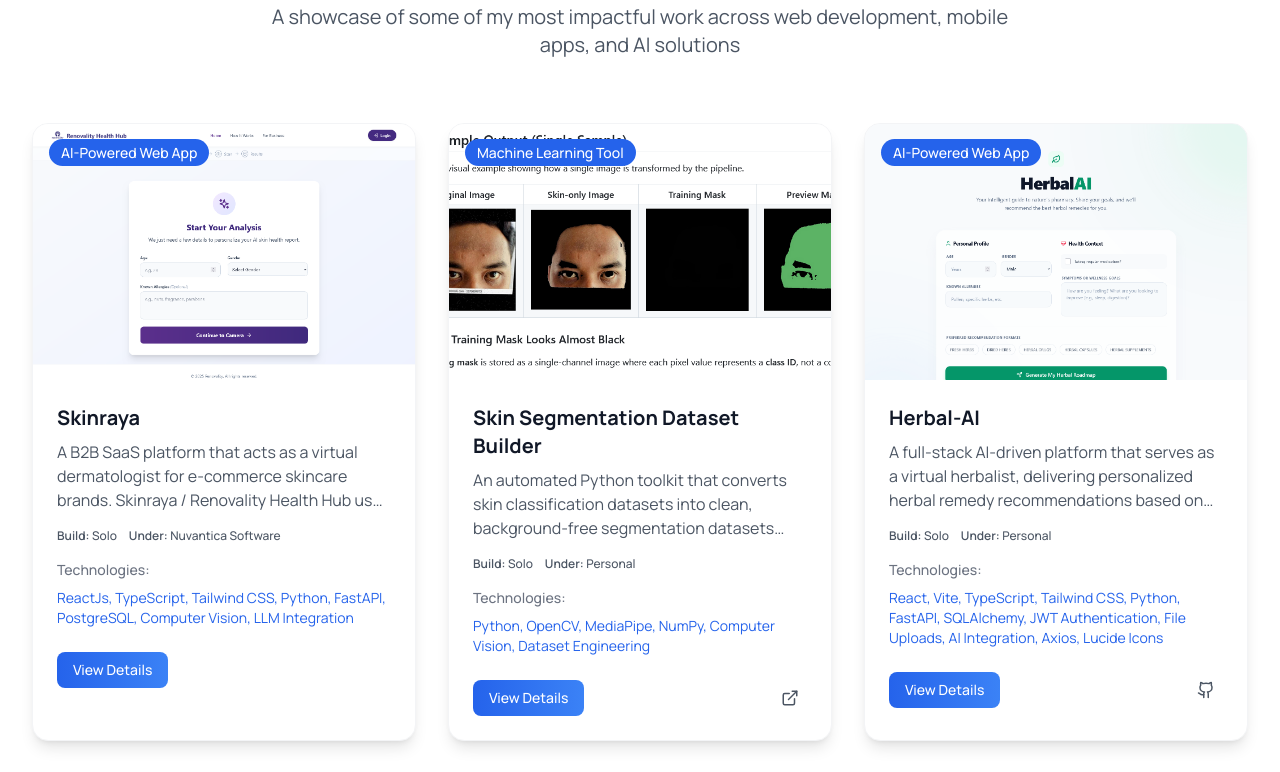
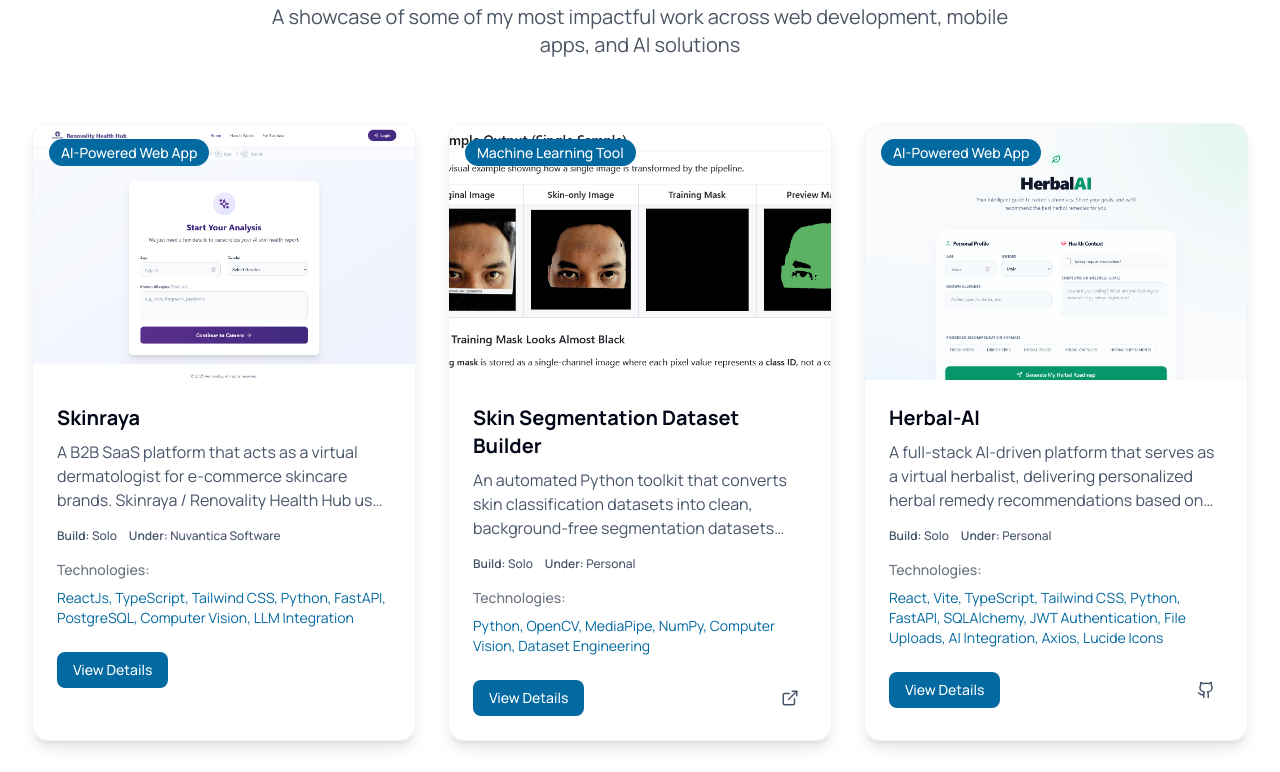
Before and after one commit to micpana/Michael-Panashe-Mudimbu-Portfolio-V2, a React (Vite) app: page / in a window 1280 px wide. Shown: the part 2000-2772 px from the top of the page. Built offline with nearby package versions, Linux system fonts and the light colour scheme.

Commit message:
Align page styling with light-first portfolio design

```diff
--- a/src/components/ProjectCard.tsx
+++ b/src/components/ProjectCard.tsx
@@ -87,7 +87,7 @@
 
         {/* Category Badge */}
         <div className="absolute top-4 left-4">
-          <span className="px-3 py-1 bg-blue-600 text-white text-sm font-medium rounded-full">
+          <span className="px-3 py-1 bg-sky-700 text-white dark:bg-sky-500 dark:text-slate-950 text-sm font-medium rounded-full">
             {project.category}
           </span>
         </div>
@@ -95,20 +95,20 @@
 
       {/* Project Content */}
       <div className="p-6">
-        <h3 className="text-xl font-bold text-gray-900 dark:text-white mb-2 group-hover:text-blue-600 dark:group-hover:text-blue-400 transition-colors duration-200">
+        <h3 className="text-xl font-bold text-slate-950 dark:text-white mb-2 group-hover:text-blue-600 dark:group-hover:text-blue-400 transition-colors duration-200">
           {project.title}
         </h3>
 
-        <p className="text-gray-600 dark:text-gray-300 mb-4 line-clamp-3">
+        <p className="text-slate-600 dark:text-slate-300 mb-4 line-clamp-3">
           {project.description.slice(0, 150)}...
         </p>
 
         {/* --- Build Metadata ----------------------------- */}
         <div className="flex flex-wrap gap-3 mb-4">
-            <span className="text-xs font-medium text-gray-600 dark:text-gray-300">
+            <span className="text-xs font-medium text-slate-600 dark:text-slate-300">
                 <span className="font-semibold">Build:</span> {project.build_type}
             </span>
-            <span className="text-xs font-medium text-gray-600 dark:text-gray-300">
+            <span className="text-xs font-medium text-slate-600 dark:text-slate-300">
                 <span className="font-semibold">Under:</span> {project.built_under}
             </span>
         </div>
@@ -117,14 +117,14 @@
         {/* Technologies */}
         <div className="mb-6">
           <p className="text-sm text-gray-500 dark:text-gray-400 font-medium mb-2">Technologies:</p>
-          <p className="text-sm text-blue-600 dark:text-blue-400">{project.technologies}</p>
+          <p className="text-sm text-sky-700 dark:text-sky-300">{project.technologies}</p>
         </div>
 
         {/* Action Buttons */}
         <div className="flex items-center justify-between">
           <Link
             to={`/project/${slugify(project.title)}/${index}`}
-            className="bg-gradient-to-r from-blue-600 to-blue-500 text-white px-4 py-2 rounded-lg font-medium hover:from-blue-700 hover:to-blue-600 transition-all duration-200 text-sm"
+            className="bg-sky-700 dark:bg-sky-500 text-white px-4 py-2 rounded-lg font-medium hover:bg-sky-800 dark:hover:bg-sky-400 transition-all duration-200 text-sm"
           >
             View Details
           </Link>
@@ -135,7 +135,7 @@
                 href={project.main_url}
                 target="_blank"
                 rel="noopener noreferrer"
-                className="p-2 text-gray-600 dark:text-gray-400 hover:text-blue-600 dark:hover:text-blue-400 transition-colors duration-200"
+                className="p-2 text-slate-600 dark:text-slate-400 hover:text-blue-600 dark:hover:text-blue-400 transition-colors duration-200"
                 aria-label="View live project"
               >
                 <ExternalLink size={18} />
@@ -146,7 +146,7 @@
                 href={project.backup_url}
                 target="_blank"
                 rel="noopener noreferrer"
-                className="p-2 text-gray-600 dark:text-gray-400 hover:text-gray-900 dark:hover:text-white transition-colors duration-200"
+                className="p-2 text-slate-600 dark:text-slate-400 hover:text-gray-900 dark:hover:text-white transition-colors duration-200"
                 aria-label="View on GitHub"
               >
                 <Github size={18} />
```
